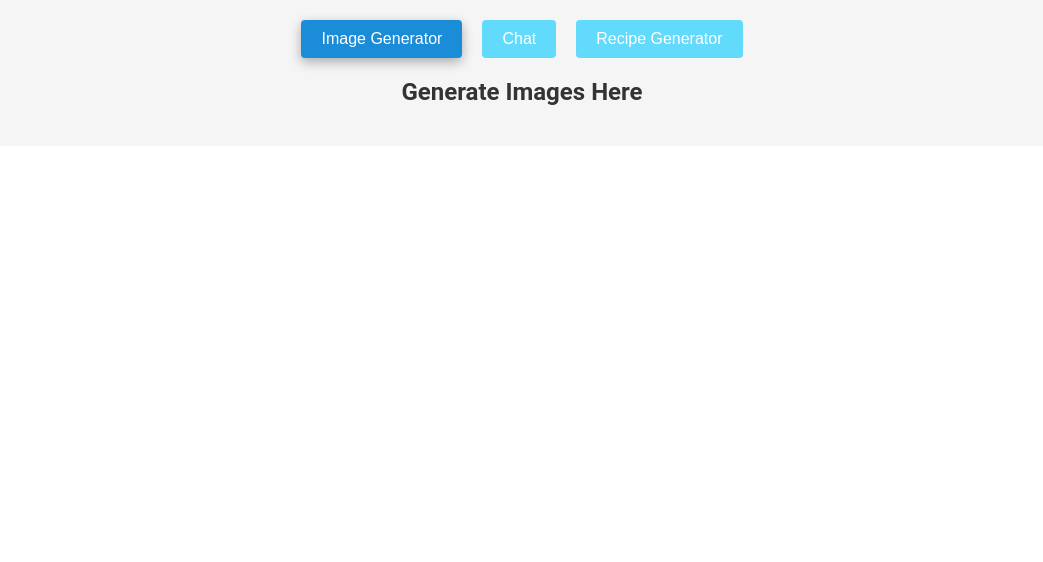
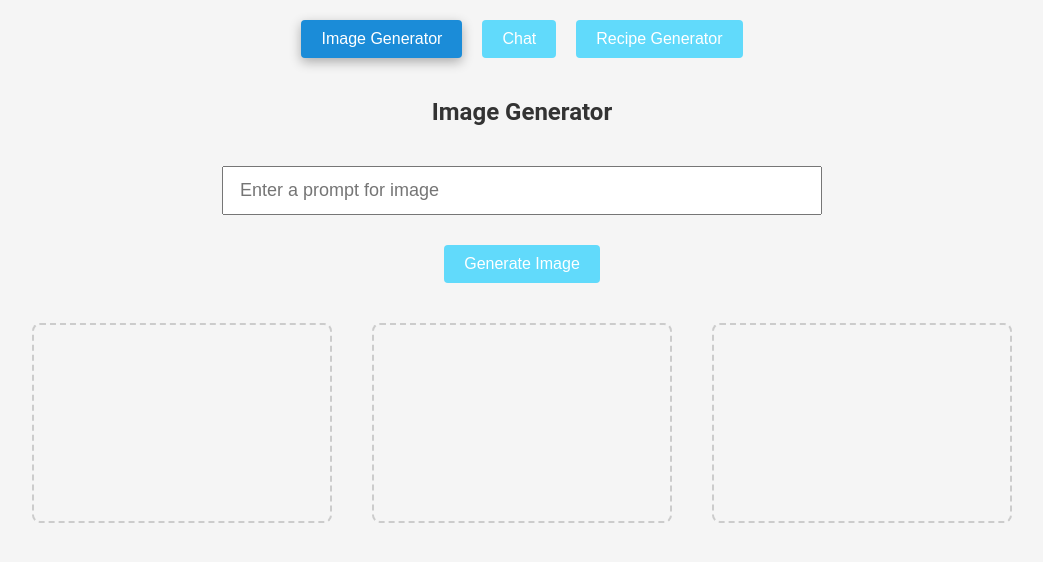
Before and after one commit to MugoSimon/spring-ai, a React (Create React App) app: page / in a window 1280 px wide. Shown: the top 562 px of the page, without its empty margins (118-1161 px from the left). Built offline with nearby package versions, Linux system fonts and the light colour scheme.

Commit message:
day_s commit

```diff
--- a/src/App.css
+++ b/src/App.css
@@ -188,3 +188,40 @@ h2 {
   margin: 20px 0;
   color: #333;
 }
+
+/* Image Generator Styles */
+.image-generator-container {
+  display: flex;
+  flex-direction: column;
+  align-items: center;
+  gap: 20px;
+  margin: 20px 0;
+}
+
+.prompt-input-container {
+  width: 100%;
+  max-width: 600px;
+}
+
+.prompt-input {
+  width: 100%;
+  font-size: 18px;
+  padding: 12px 16px;
+}
+
+.generate-button {
+  font-size: 16px;
+  padding: 10px 20px;
+}
+
+.image-container {
+  display: flex;
+  flex-wrap: wrap;
+  justify-content: center;
+  gap: 20px;
+}
+
+.image-container img {
+  width: 200px;
+  height: 150px;
+}
--- a/src/components/ImageGenerator.js
+++ b/src/components/ImageGenerator.js
@@ -1,10 +1,56 @@
-import React from "react";
+import React, { useState } from "react";
 
 function ImageGenerator() {
-    return (
-        <h2>Generate Images Here</h2>
-    );
+  const [prompt, setPrompt] = useState(""); // State for the prompt
+  const [imageUrls, setImageUrls] = useState([]); // State for the generated image URLs
 
+  const generateImage = async () => {
+    try {
+      const response = await fetch(
+        `http://localhost:8080/generate-image?prompt=${prompt}`
+      );
+      const data = await response.json();
+      if (Array.isArray(data)) {
+        console.log("Generated image URLs:", data);
+        setImageUrls(data);
+      } else {
+        console.error("Error: response is not an array", data);
+      }
+    } catch (error) {
+      console.error("Error generating image: ", error);
+    }
+  };
+
+  return (
+    <div className="image-generator-container">
+      <h2>Image Generator</h2>
+      <div className="prompt-input-container">
+        <input
+          type="text"
+          placeholder="Enter a prompt for image"
+          value={prompt}
+          onChange={(e) => setPrompt(e.target.value)}
+          className="prompt-input"
+        />
+      </div>
+
+      <button className="generate-button" onClick={generateImage}>
+        Generate Image
+      </button>
+
+      <div className="image-container">
+        {imageUrls.map((url, index) => (
+          <img key={index} src={url} alt={`Generated Image ${index + 1}`} />
+        ))}
+
+        {[...Array(3 - imageUrls.length)].map((_, index) => (
+          <div key={index + imageUrls.length} className="empty-image-slot">
+
+          </div>
+        ))}
+      </div>
+    </div>
+  );
 }
 
 export default ImageGenerator;
```
